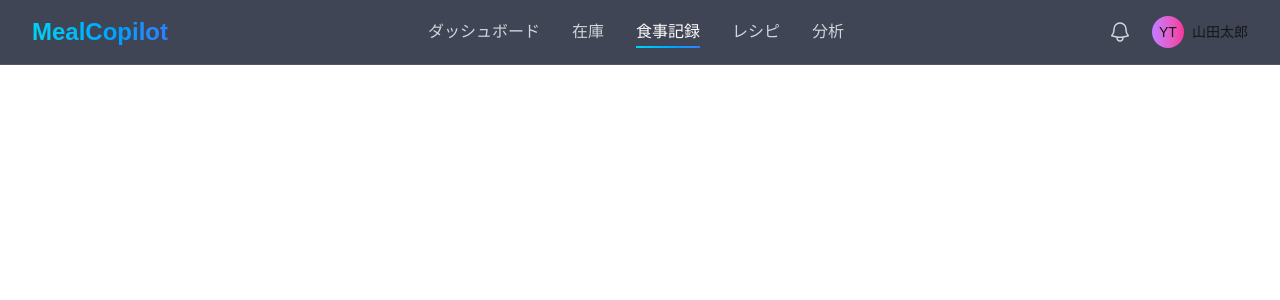
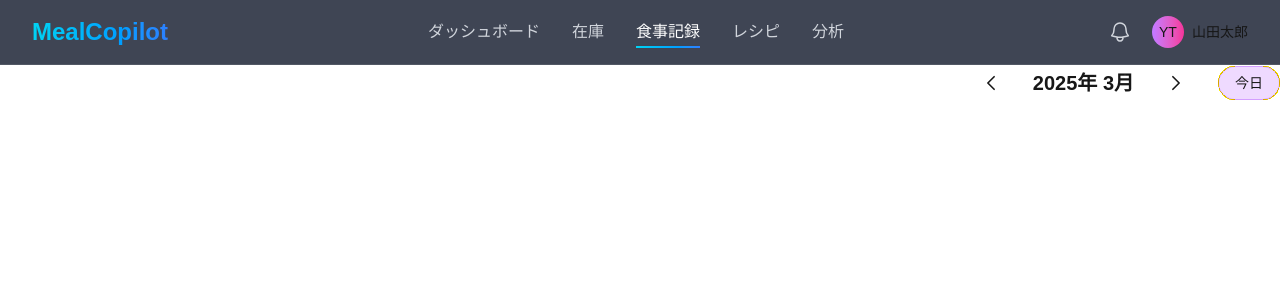
Before and after one commit to ycookiey/geek_hackathon_2025_2, a Next.js app: page /meals in a window 1280 px wide. Shown: the top 300 px of the page. Built offline with nearby package versions, Linux system fonts and the light colour scheme.

Commit message:
feat: 月ナビゲーションコンポーネントを追加し、MealsPageでの月の変更機能を実装

```diff
--- /dev/null
+++ b/src/app/meals/components/MonthNavigation.tsx
@@ -0,0 +1,84 @@
+// src/app/meals/components/MonthNavigation.tsx
+import { motion } from "framer-motion";
+
+interface MonthNavigationProps {
+  currentYear: number;
+  currentMonth: number;
+  getMonthName: (month: number) => string;
+  onChangeMonth: (delta: number) => void;
+  onGoToToday: () => void;
+}
+
+export default function MonthNavigation({
+  currentYear,
+  currentMonth,
+  getMonthName,
+  onChangeMonth,
+  onGoToToday,
+}: MonthNavigationProps) {
+  return (
+    <motion.div
+      initial={{ opacity: 0, y: -20 }}
+      animate={{ opacity: 1, y: 0 }}
+      transition={{ duration: 0.5 }}
+      className="mb-8"
+    >
+      <div className="flex items-center space-x-2 mt-4 sm:mt-0 justify-end">
+        <button
+          onClick={() => onChangeMonth(-1)}
+          className="p-2 rounded-full hover:bg-white/10 transition-colors"
+          aria-label="前の月へ"
+        >
+          <svg
+            xmlns="http://www.w3.org/2000/svg"
+            fill="none"
+            viewBox="0 0 24 24"
+            strokeWidth={2}
+            stroke="currentColor"
+            className="w-5 h-5"
+          >
+            <path
+              strokeLinecap="round"
+              strokeLinejoin="round"
+              d="M15.75 19.5 8.25 12l7.5-7.5"
+            />
+          </svg>
+        </button>
+
+        <h2 className="text-xl font-semibold px-4 tabular-nums">
+          {" "}
+          {/* 年月表示用に tabular-nums を追加 */}
+          {currentYear}年 {getMonthName(currentMonth)}
+        </h2>
+
+        <button
+          onClick={() => onChangeMonth(1)}
+          className="p-2 rounded-full hover:bg-white/10 transition-colors"
+          aria-label="次の月へ"
+        >
+          <svg
+            xmlns="http://www.w3.org/2000/svg"
+            fill="none"
+            viewBox="0 0 24 24"
+            strokeWidth={2}
+            stroke="currentColor"
+            className="w-5 h-5"
+          >
+            <path
+              strokeLinecap="round"
+              strokeLinejoin="round"
+              d="m8.25 4.5 7.5 7.5-7.5 7.5"
+            />
+          </svg>
+        </button>
+
+        <button
+          onClick={onGoToToday}
+          className="ml-4 px-4 py-1.5 bg-purple-500/20 hover:bg-purple-500/30 border border-purple-500/40 rounded-full text-sm font-medium transition-colors"
+        >
+          今日
+        </button>
+      </div>
+    </motion.div>
+  );
+}
--- a/src/app/meals/page.tsx
+++ b/src/app/meals/page.tsx
@@ -5,22 +5,17 @@ import { motion, AnimatePresence } from "framer-motion";
 import { useMealsCalendar } from "./hooks/useMealsCalendar";
 import CalendarGrid from "./components/CalendarGrid";
 import ExpandedDayView from "./components/ExpandedDayView";
-import AddMealModal from "./components/AddMealModal"; // ★ 新しく import
+import AddMealModal from "./components/AddMealModal";
+import MonthNavigation from "./components/MonthNavigation"; // ★ 新しく import
 
 export default function MealsPage() {
   const {
-    // ... (他の状態や関数)
-    showAddMeal, // モーダルの表示状態
-    handleCloseModal, // モーダルを閉じる関数
-    selectedDate, // モーダルに渡す選択された日付
-    mealType, // モーダルに渡す初期の食事タイプ
-    getMealTypeInfo, // モーダルに渡すヘルパー
-    // ★ モーダル内部で管理するため、ページからは不要になる可能性あり
-    // searchQuery, setSearchQuery, filteredMeals,
-    // ★ 代わりに実際の在庫データや検索関数を渡す必要がある
-    sampleMeals, // 現状はサンプルデータリストを渡す
-    handleAddMeal, // ★ モーダルに渡す追加処理関数
-    // ...
+    currentMonth,
+    currentYear,
+    getMonthName, // MonthNavigation に渡す
+    handleChangeMonth, // MonthNavigation に渡す
+    handleGoToToday, // MonthNavigation に渡す
+    // ... 他のフックからの戻り値
   } = useMealsCalendar();
 
   // ... (expandedDayData の計算など)
@@ -29,33 +24,27 @@ export default function MealsPage() {
     <div className="min-h-screen ...">
       <Header activeItem="meals" />
       <main className="max-w-7xl mx-auto ...">
-        {/* ... 月ナビゲーション ... */}
-        {/* ... カレンダーグリッド (CalendarGrid使用済み) ... */}
-        {/* ... 展開表示 (ExpandedDayView使用済み) ... */}
+        {/* --- 月ナビゲーション --- */}
+        {/* ★★★ ここを MonthNavigation コンポーネントに置き換え ★★★ */}
+        <MonthNavigation
+          currentYear={currentYear}
+          currentMonth={currentMonth}
+          getMonthName={getMonthName}
+          onChangeMonth={handleChangeMonth}
+          onGoToToday={handleGoToToday}
+        />
 
-        {/* --- 食事追加モーダル --- */}
-        {/* ★★★ ここを AddMealModal コンポーネントに置き換え ★★★ */}
-        <AnimatePresence>
-          {showAddMeal &&
-            selectedDate && ( // showAddMeal で表示を制御
-              <AddMealModal
-                isOpen={showAddMeal}
-                onClose={handleCloseModal}
-                selectedDate={selectedDate}
-                initialMealType={mealType} // フックが持つ mealType を初期値として渡す
-                getMealTypeInfo={getMealTypeInfo}
-                sampleMeals={sampleMeals} // ★ 現状はサンプルデータ
-                onAddMeal={handleAddMeal} // ★ 追加処理関数
-              />
-            )}
-        </AnimatePresence>
-
+        {/* --- カレンダー本体 (CalendarGrid使用済み) --- */}
+        {/* ... */}
+        {/* --- 展開表示 (ExpandedDayView使用済み) --- */}
+        {/* ... */}
+        {/* --- 食事追加モーダル (AddMealModal使用済み) --- */}
+        {/* ... */}
         {/* --- Floating Action Button --- */}
-        {/* ... 省略 ... */}
+        {/* ... */}
       </main>
-
       {/* Global Styles */}
-      {/* ... 省略 ... */}
+      {/* ... */}
     </div>
   );
 }
```
